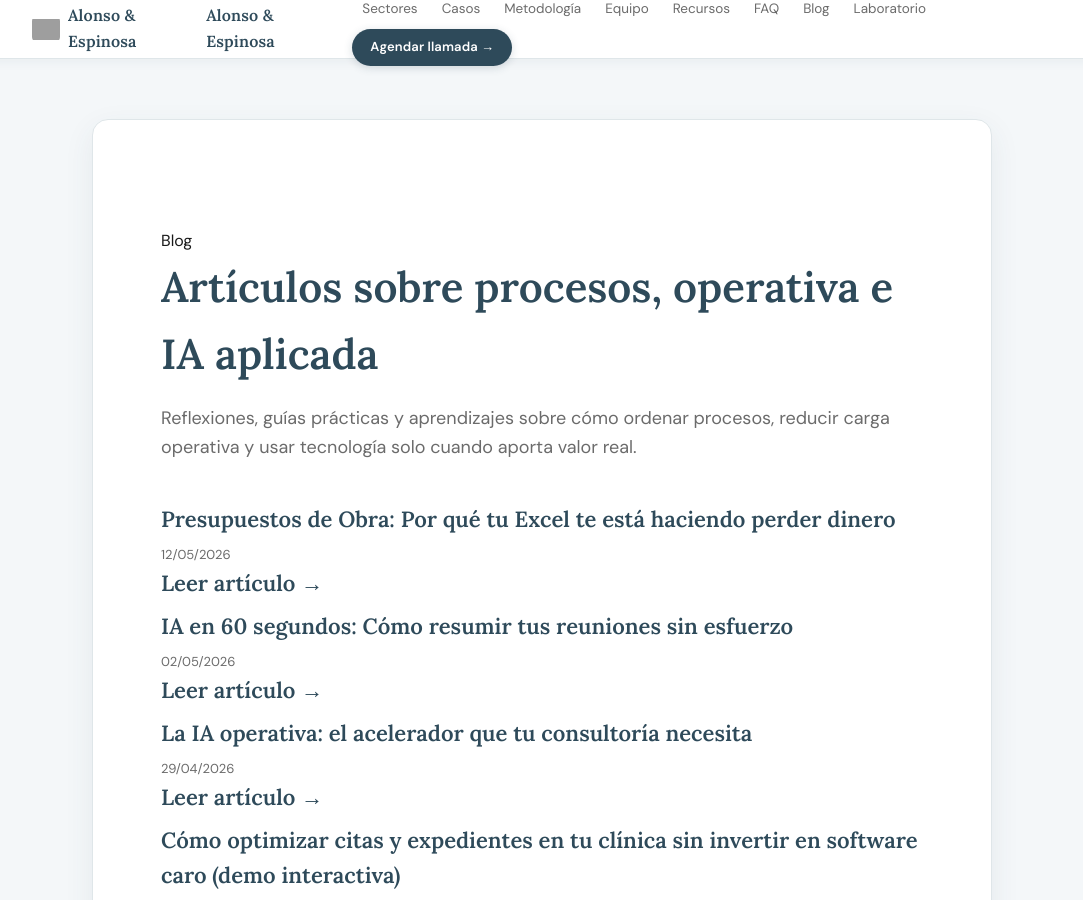
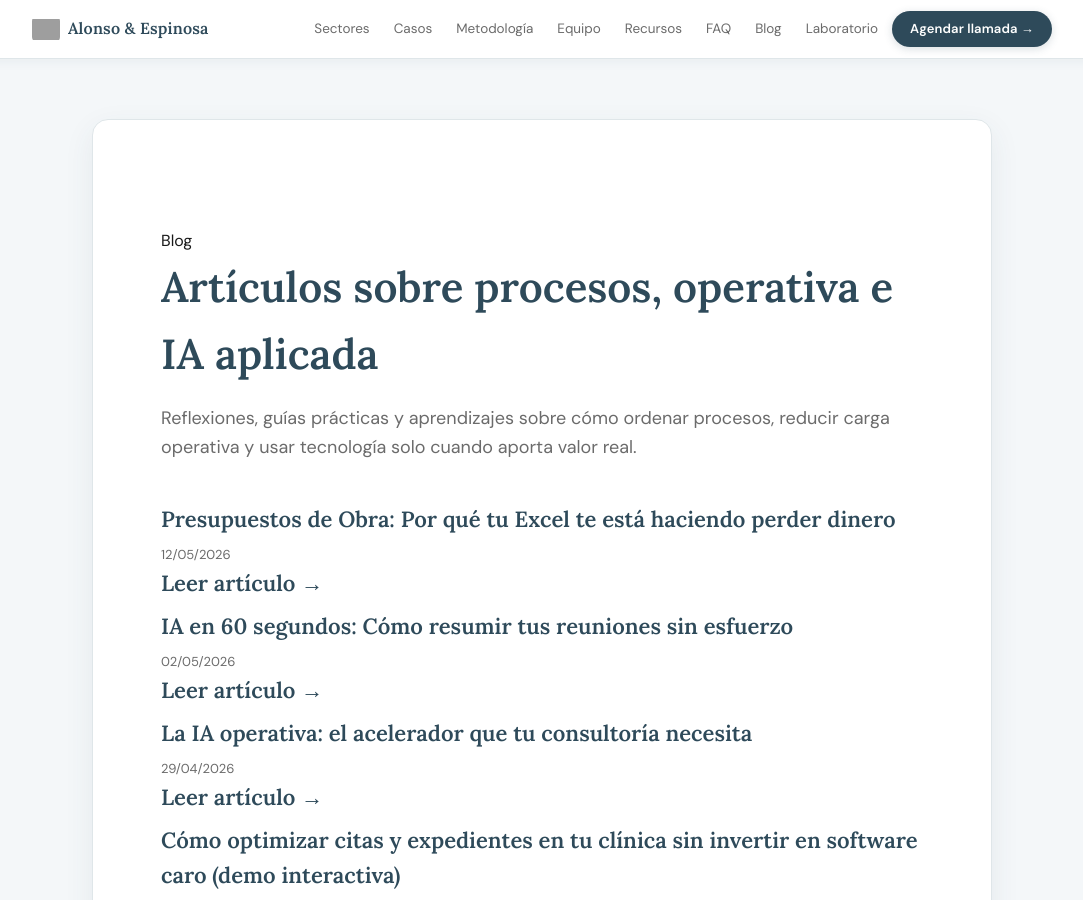
Before and after one commit to alauriela/alonsoespinosa-web, a Jekyll site: the page built from blog/index.html, in a window 1280 px wide and 900 px high. Shown: the whole window, without its empty margins (98-1181 px from the left). Built offline with Jekyll 4.4.1, drawn with Linux system fonts in a browser that asks for light colours; a script that is not in the unit is left out; the list of posts is cut into pages by our own code; grey boxes are pictures that could not be loaded.

Commit message:
Update logo image source in default layout

```diff
--- a/_layouts/default.html
+++ b/_layouts/default.html
@@ -403,9 +403,9 @@
 <nav aria-label="Menú principal">
   <div class="nav-inner">
     <a href="{{ site.baseurl }}/" class="brand" aria-label="Alonso & Espinosa - Volver al inicio">
-      <img src="/og-image-impactful.png" alt="" class="brand-logo" aria-hidden="true">
-<span>Alonso &amp; Espinosa</span>
-      Alonso & Espinosa
+  <img src="{{ site.baseurl }}/og-image-impactful.png" alt="" class="brand-logo" aria-hidden="true">
+  <span>Alonso &amp; Espinosa</span>
+</a>
     </a>
     <div class="nav-links">
       <a href="{{ site.baseurl }}/#verticales">Sectores</a>
```
